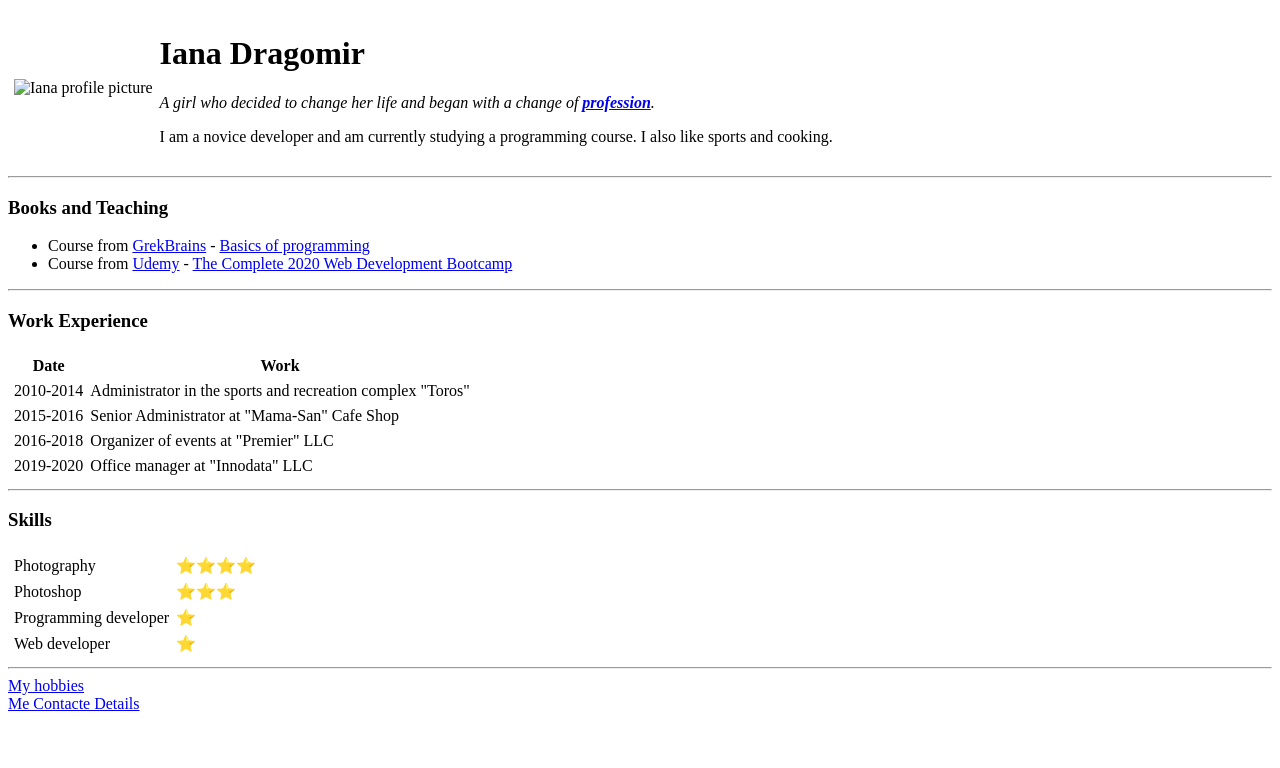
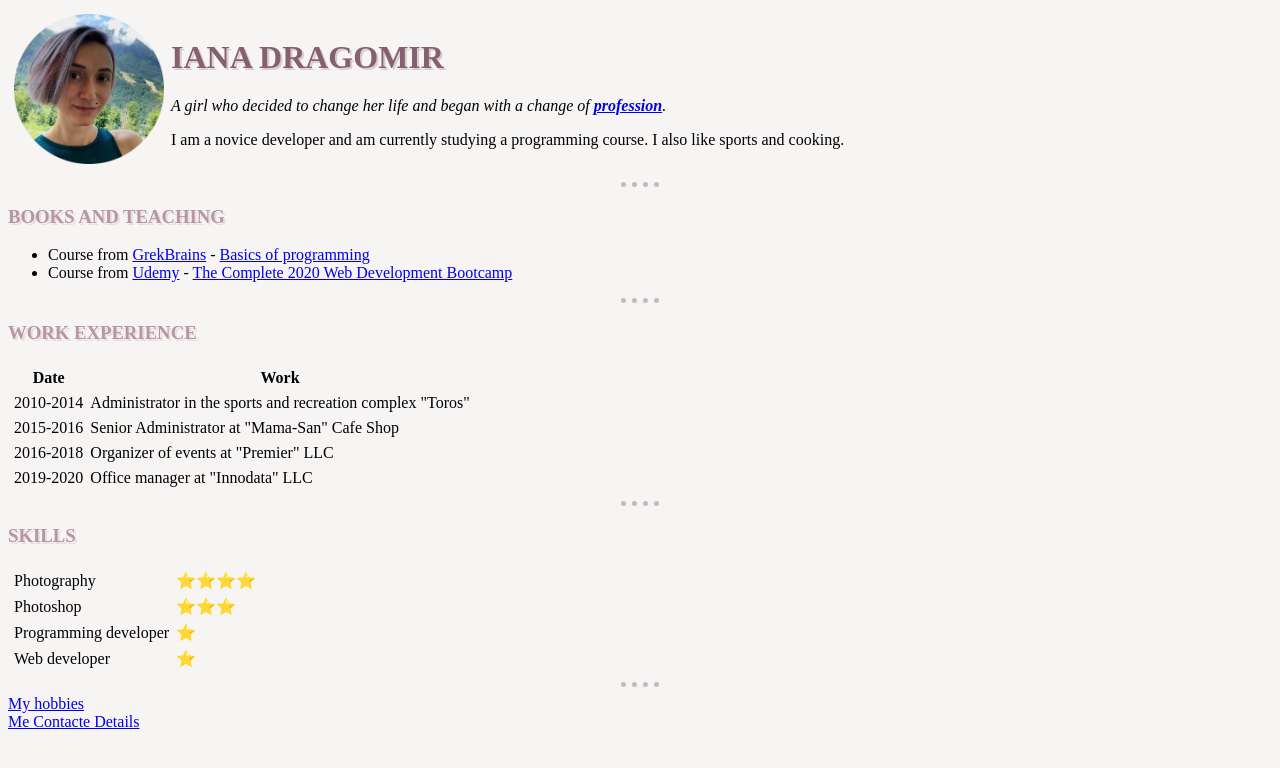
Before and after one commit to YanikaDrago/cv, a plain HTML site: page index.html in a window 1280 px wide. Drawn offline with Linux system fonts and the light colour scheme; the site is published under a folder, as on GitHub Pages, so addresses that start at the root find nothing.

Commit message:
Update index.html

```diff
--- a/index.html
+++ b/index.html
@@ -4,12 +4,12 @@
     <meta charset="UTF-8">
     <meta name="viewport" content="width=device-width, initial-scale=1.0">
     <title>Iana's Personal Site</title>
-    <link rel="stylesheet" href="/cv/css/styles.css">
+    <link rel="stylesheet" href="css/styles.css">
 </head>
 <body>
     <table cellspacing="5">
         <tr>
-            <td><img src="/cv/images/Iana.png" alt="Iana profile picture"></td>
+            <td><img src="images/Iana.png" alt="Iana profile picture"></td>
             <td><h1>Iana Dragomir</h1>
                 <p><em>A girl who decided to change her life and began with a change of <strong><a href="http://e92508s3.beget.tech/index.php"> profession</a></strong>.</em></p>
                 <p>I am a novice developer and am currently studying a programming course. I also like sports and cooking.</p></td>
```
